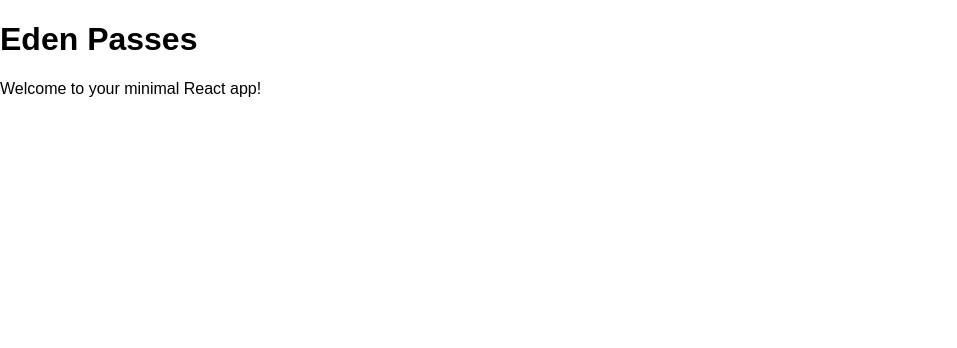
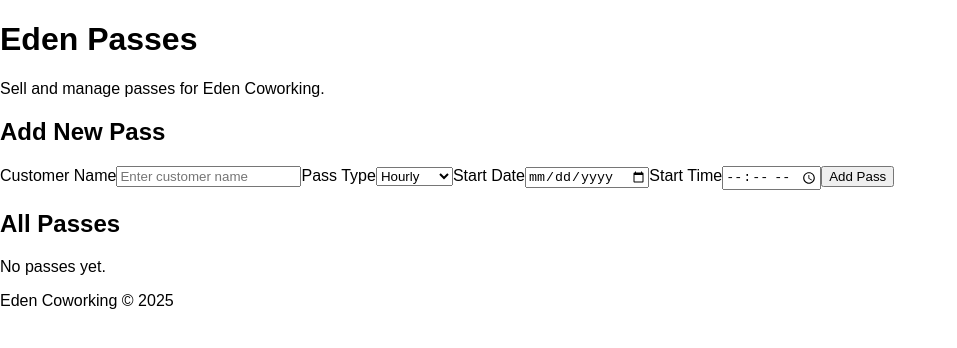
Before and after one commit to edencoworking/eden-passes, a React (Create React App) app: page / in a window 1280 px wide. Shown: the top 348 px of the page, without its empty margins (0-957 px from the left). Built offline with nearby package versions, Linux system fonts and the light colour scheme.

Commit message:
Implement Eden Pass Management MVP: add, list, and delete passes for Eden Coworking

```diff
--- a/src/App.js
+++ b/src/App.js
@@ -1,11 +1,150 @@
-import React from "react";
+import React, { useState, useEffect } from "react";
 import "./App.css";
 
+// Pass Types
+const PASS_TYPES = [
+  "Hourly",
+  "10-Hours",
+  "Weekly",
+  "Monthly"
+];
+
+// Helper to load and save passes from localStorage
+const loadPasses = () => {
+  try {
+    const saved = localStorage.getItem("edenPasses");
+    return saved ? JSON.parse(saved) : [];
+  } catch {
+    return [];
+  }
+};
+
+const savePasses = (passes) => {
+  localStorage.setItem("edenPasses", JSON.stringify(passes));
+};
+
 function App() {
+  const [passes, setPasses] = useState([]);
+  const [form, setForm] = useState({
+    customer: "",
+    type: PASS_TYPES[0],
+    date: "",
+    time: ""
+  });
+
+  useEffect(() => {
+    setPasses(loadPasses());
+  }, []);
+
+  useEffect(() => {
+    savePasses(passes);
+  }, [passes]);
+
+  const handleInput = (e) => {
+    const { name, value } = e.target;
+    setForm({ ...form, [name]: value });
+  };
+
+  const handleAddPass = (e) => {
+    e.preventDefault();
+    if (!form.customer || !form.date || !form.time) return;
+    setPasses([
+      ...passes,
+      {
+        id: Date.now(),
+        ...form
+      }
+    ]);
+    setForm({
+      customer: "",
+      type: PASS_TYPES[0],
+      date: "",
+      time: ""
+    });
+  };
+
+  const handleDeletePass = (id) => {
+    setPasses(passes.filter(pass => pass.id !== id));
+  };
+
   return (
-    <div className="App">
-      <h1>Eden Passes</h1>
-      <p>Welcome to your minimal React app!</p>
+    <div className="eden-container">
+      <header>
+        <h1>Eden Passes</h1>
+        <p>Sell and manage passes for Eden Coworking.</p>
+      </header>
+
+      <section className="form-section">
+        <h2>Add New Pass</h2>
+        <form onSubmit={handleAddPass} className="pass-form">
+          <label>
+            Customer Name
+            <input
+              type="text"
+              name="customer"
+              value={form.customer}
+              onChange={handleInput}
+              required
+              placeholder="Enter customer name"
+            />
+          </label>
+          <label>
+            Pass Type
+            <select
+              name="type"
+              value={form.type}
+              onChange={handleInput}
+            >
+              {PASS_TYPES.map(type => (
+                <option key={type}>{type}</option>
+              ))}
+            </select>
+          </label>
+          <label>
+            Start Date
+            <input
+              type="date"
+              name="date"
+              value={form.date}
+              onChange={handleInput}
+              required
+            />
+          </label>
+          <label>
+            Start Time
+            <input
+              type="time"
+              name="time"
+              value={form.time}
+              onChange={handleInput}
+              required
+            />
+          </label>
+          <button type="submit" className="add-btn">Add Pass</button>
+        </form>
+      </section>
+
+      <section className="list-section">
+        <h2>All Passes</h2>
+        {passes.length === 0 ? (
+          <p className="empty-list">No passes yet.</p>
+        ) : (
+          <ul className="passes-list">
+            {passes.map(pass => (
+              <li key={pass.id} className="pass-item">
+                <div>
+                  <strong>{pass.customer}</strong> — <span className="type">{pass.type}</span><br />
+                  <span>Date: {pass.date}, Time: {pass.time}</span>
+                </div>
+                <button className="delete-btn" onClick={() => handleDeletePass(pass.id)}>Delete</button>
+              </li>
+            ))}
+          </ul>
+        )}
+      </section>
+      <footer>
+        <span className="footer">Eden Coworking &copy; {new Date().getFullYear()}</span>
+      </footer>
     </div>
   );
 }
```
